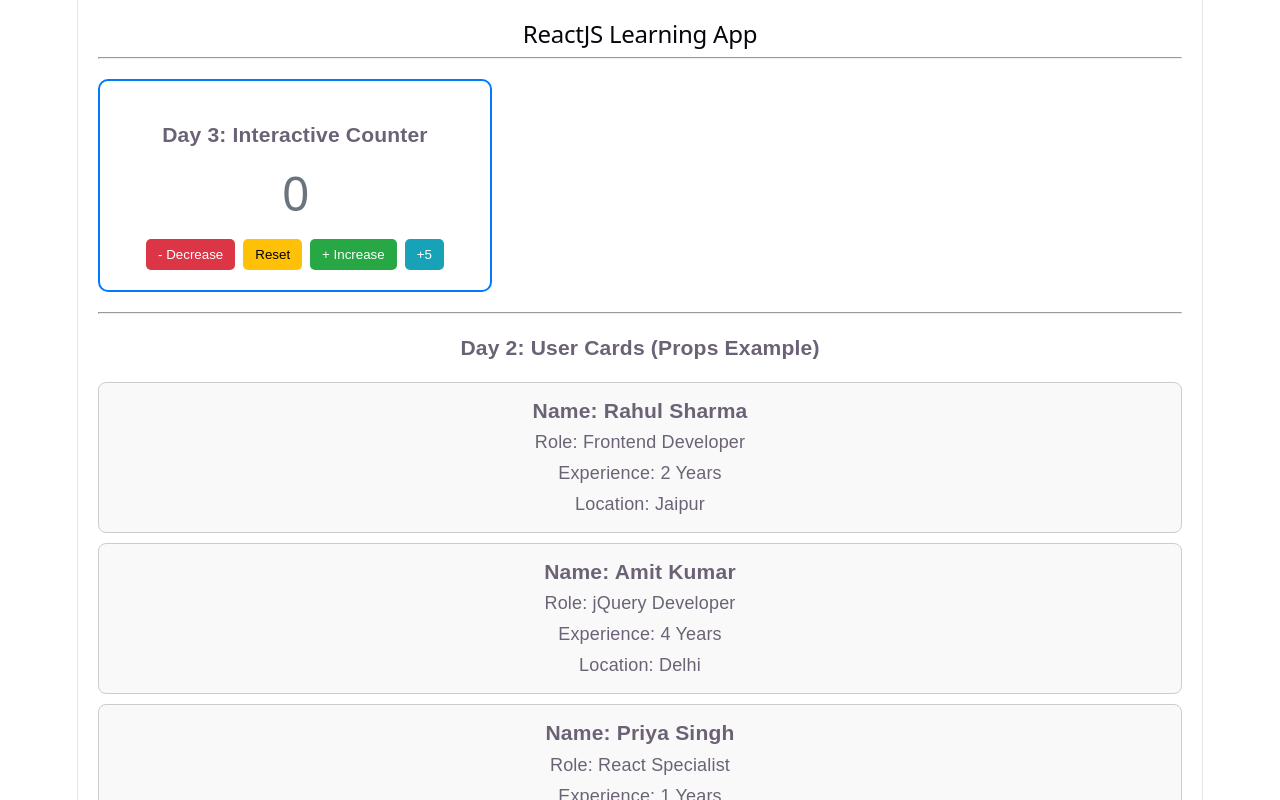
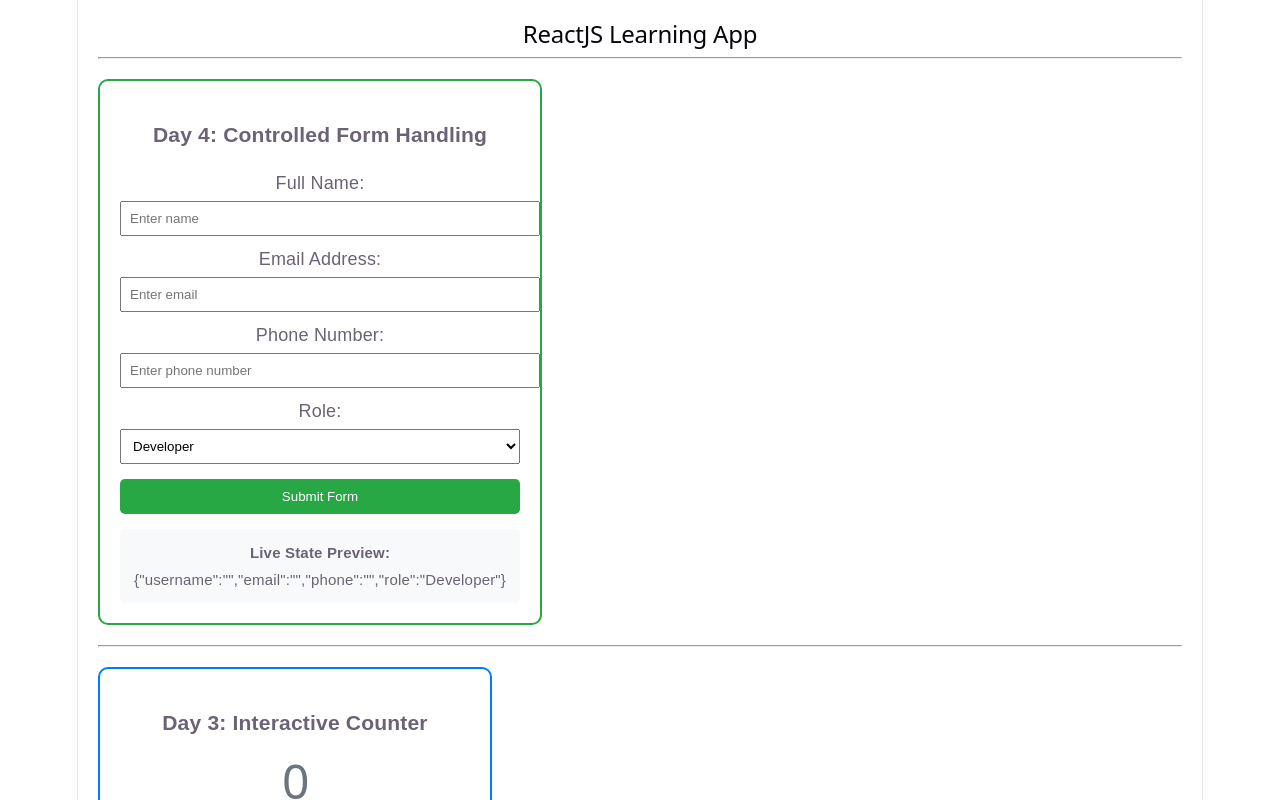
Before and after one commit to satyamjpr/ReactJS-Projects, a React (Vite) app in the folder react-basics/: page / in a window 1280 px wide. Shown: the top 800 px of the page. Built offline with nearby package versions, Linux system fonts and the light colour scheme.

Commit message:
Day 4: Added controlled form component with multi-input state handling

```diff
--- a/react-basics/src/App.jsx
+++ b/react-basics/src/App.jsx
@@ -1,11 +1,17 @@
 import React from 'react';
 import UserCard from './UserCard';
 import CounterApp from './CounterApp';
+import LoginForm from './LoginForm';
 
 function App() {
   return (
     <div style={{ padding: "20px", fontFamily: "Arial" }}>
       <h2>ReactJS Learning App</h2>
+      <hr />
+
+      {/* Day 4 Component */}
+      <LoginForm />
+
       <hr />
 
       {/* Day 3: Counter App */}
--- /dev/null
+++ b/react-basics/src/LoginForm.jsx
@@ -0,0 +1,120 @@
+import React, { useState } from 'react';
+
+function LoginForm() {
+  // Single State Object for all inputs
+  const [formData, setFormData] = useState({
+    username: '',
+    email: '',
+    phone: '',
+    role: 'Developer'
+  });
+
+  const [submittedData, setSubmittedData] = useState(null);
+
+  // Universal Handler for all inputs
+  const handleChange = (e) => {
+    const { name, value } = e.target;
+
+    setFormData({
+      ...formData, // Existing state retain rakhega (Spread Operator)
+      [name]: value // Dynamic input name update karega
+    });
+  };
+
+  const handleSubmit = (e) => {
+    e.preventDefault(); // Page refresh hone se rokta hai
+    setSubmittedData(formData);
+  };
+
+  return (
+    <div style={{
+      border: "2px solid #28a745",
+      padding: "20px",
+      borderRadius: "10px",
+      maxWidth: "400px",
+      margin: "20px 0"
+    }}>
+      <h3>Day 4: Controlled Form Handling</h3>
+
+      <form onSubmit={handleSubmit}>
+        <div style={{ marginBottom: "10px" }}>
+          <label>Full Name: </label>
+          <input
+            type="text"
+            name="username"
+            value={formData.username}
+            onChange={handleChange}
+            placeholder="Enter name"
+            style={{ width: "100%", padding: "8px", marginTop: "5px" }}
+            required
+          />
+        </div>
+
+        <div style={{ marginBottom: "10px" }}>
+          <label>Email Address: </label>
+          <input
+            type="email"
+            name="email"
+            value={formData.email}
+            onChange={handleChange}
+            placeholder="Enter email"
+            style={{ width: "100%", padding: "8px", marginTop: "5px" }}
+            required
+          />
+        </div>
+
+        <div style={{ marginBottom: "10px" }}>
+          <label>Phone Number: </label>
+          <input
+            type="tel"
+            name="phone"
+            value={formData.phone}
+            onChange={handleChange}
+            placeholder="Enter phone number"
+            style={{ width: "100%", padding: "8px", marginTop: "5px" }}
+            required
+          />
+        </div>
+
+        <div style={{ marginBottom: "15px" }}>
+          <label>Role: </label>
+          <select
+            name="role"
+            value={formData.role}
+            onChange={handleChange}
+            style={{ width: "100%", padding: "8px", marginTop: "5px" }}
+          >
+            <option value="Developer">Developer</option>
+            <option value="Designer">Designer</option>
+            <option value="Manager">Manager</option>
+          </select>
+        </div>
+
+        <button
+          type="submit"
+          style={{ width: "100%", padding: "10px", backgroundColor: "#28a745", color: "white", border: "none", borderRadius: "5px", cursor: "pointer" }}
+        >
+          Submit Form
+        </button>
+      </form>
+
+      {/* Live State Preview */}
+      <div style={{ marginTop: "15px", background: "#f8f9fa", padding: "10px", borderRadius: "5px" }}>
+        <small><b>Live State Preview:</b> {JSON.stringify(formData)}</small>
+      </div>
+
+      {/* Output Display */}
+      {submittedData && (
+        <div style={{ marginTop: "15px", borderTop: "1px dashed #ccc", paddingTop: "10px" }}>
+          <h4 style={{ color: "#007bff", margin: "0 0 5px 0" }}>Submitted User Info:</h4>
+          <p style={{ margin: "2px 0" }}><b>Name:</b> {submittedData.username}</p>
+          <p style={{ margin: "2px 0" }}><b>Email:</b> {submittedData.email}</p>
+          <p style={{ margin: "2px 0" }}><b>Phone:</b> {submittedData.phone}</p>
+          <p style={{ margin: "2px 0" }}><b>Role:</b> {submittedData.role}</p>
+        </div>
+      )}
+    </div>
+  );
+}
+
+export default LoginForm;
```
